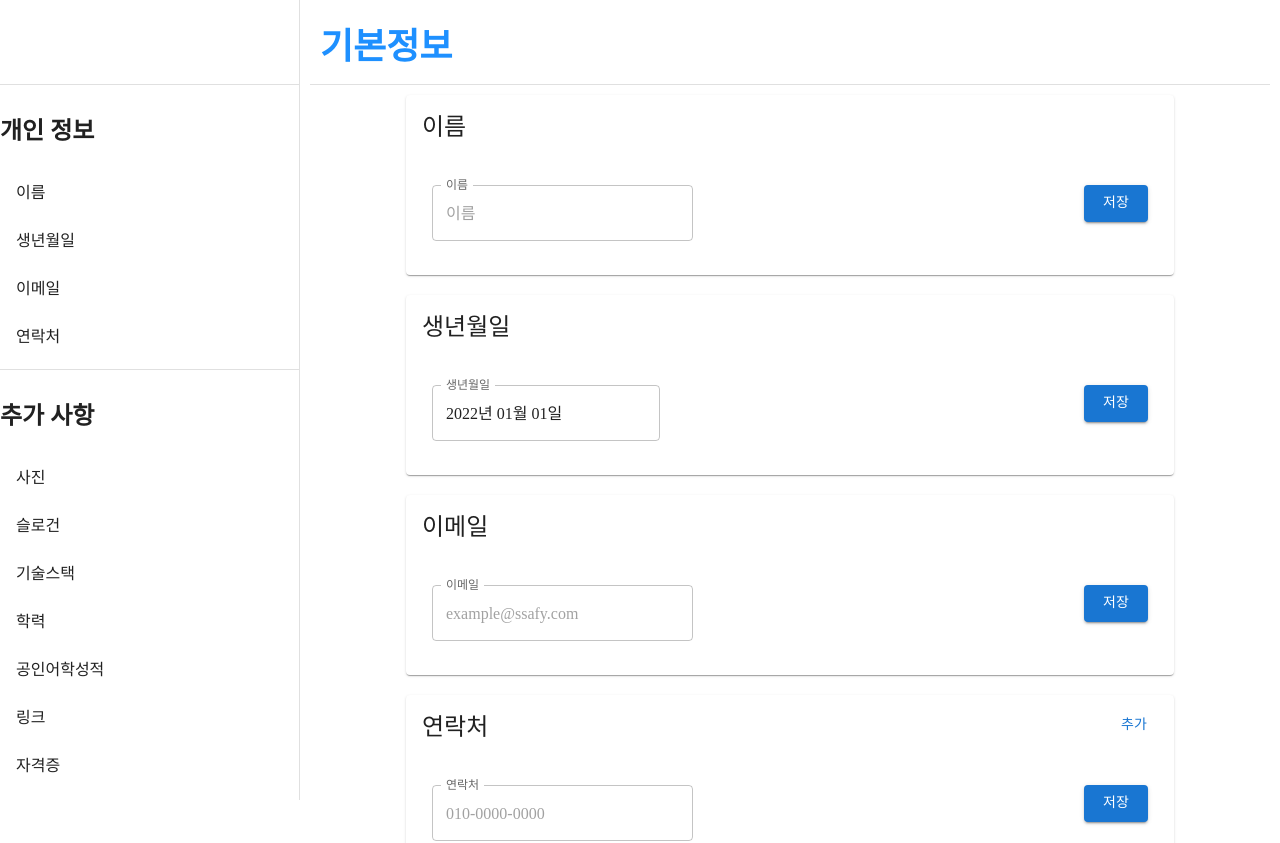
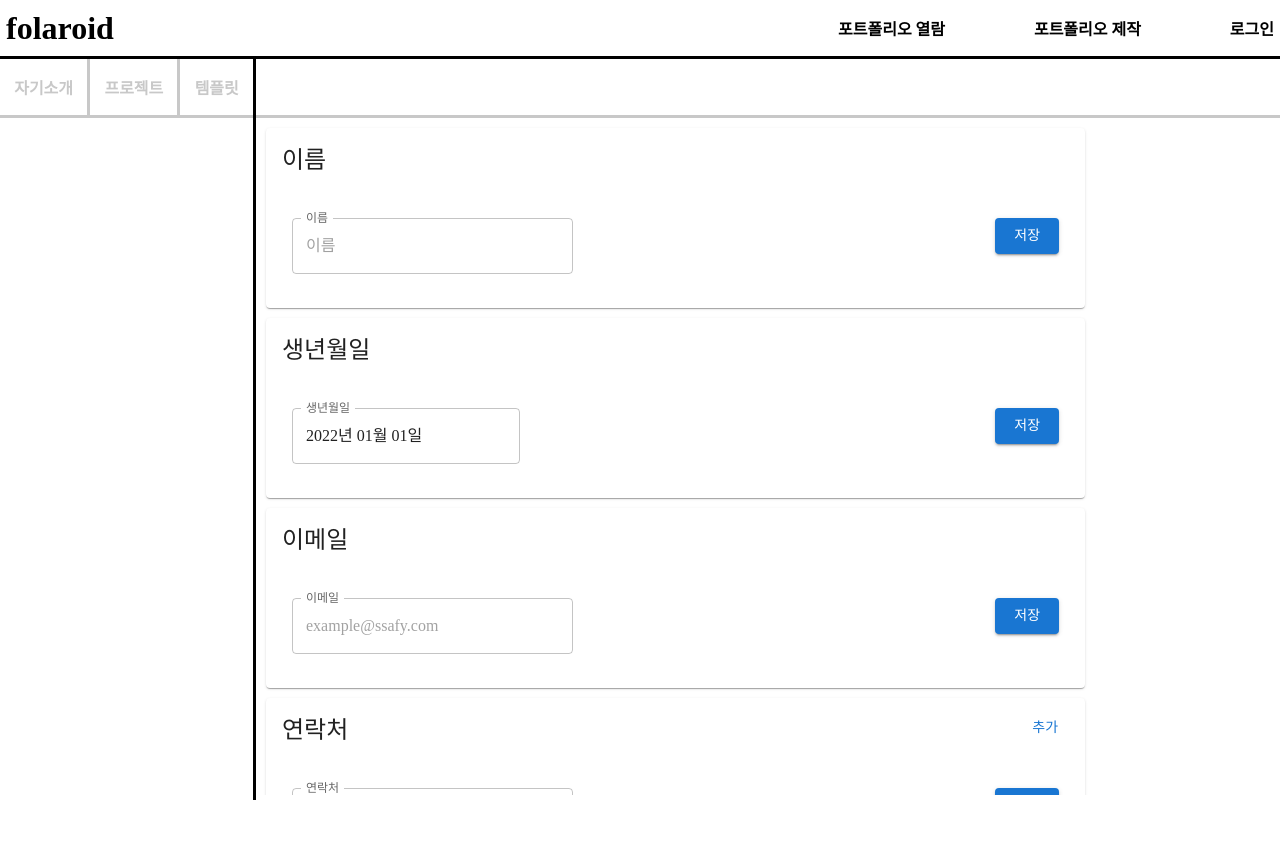
Before and after one commit to rlawlgns0321/Folaroid, a React (Create React App) app in the folder frontend/folaroid/: page /intro in a window 1280 px wide. Shown: the top 843 px of the page. After the commit the page ends 800 px from the top, so only its background shows below. Built offline with nearby package versions, Linux system fonts and the light colour scheme; no server answers; a web font is replaced by a local one; what redux-pender would draw is missing.

Commit message:
[FE] fix: 자기소개

```diff
--- a/frontend/folaroid/src/components/common/Contents.js
+++ b/frontend/folaroid/src/components/common/Contents.js
@@ -32,7 +32,7 @@ const Contents = ({ children }) => {
     return (
         <Wrap container direction="column">
             <Title>{title}</Title>
-            <Grid>{children}</Grid>
+            <Grid style={{maxHeight: '92%', overflow: "auto"}}>{children}</Grid>
         </Wrap>
     );
 };
--- a/frontend/folaroid/src/components/introduction/IntroSide.js
+++ b/frontend/folaroid/src/components/introduction/IntroSide.js
@@ -1,4 +1,10 @@
-import { Divider, List, ListItem, ListItemButton, ListItemText } from '@mui/material';
+import {
+    Divider,
+    List,
+    ListItem,
+    ListItemButton,
+    ListItemText,
+} from '@mui/material';
 import React from 'react';
 
 const IntroSide = () => {
@@ -6,20 +12,20 @@ const IntroSide = () => {
         <div>
             <List>
                 <h1>개인 정보</h1>
-                {['이름', '생년월일', '이메일', '연락처', '사진', '슬로건'].map(
-                    (text) => (
-                        <ListItem key={text} disablePadding>
-                            <ListItemButton>
-                                <ListItemText primary={text} />
-                            </ListItemButton>
-                        </ListItem>
-                    )
-                )}
+                {['이름', '생년월일', '이메일', '연락처'].map((text) => (
+                    <ListItem key={text} disablePadding>
+                        <ListItemButton>
+                            <ListItemText primary={text} />
+                        </ListItemButton>
+                    </ListItem>
+                ))}
             </List>
             <Divider />
             <List>
                 <h1>추가 사항</h1>
                 {[
+                    '사진',
+                    '슬로건',
                     '기술스택',
                     '학력',
                     '공인어학성적',
--- a/frontend/folaroid/src/components/introduction/Sidebar.js
+++ b/frontend/folaroid/src/components/introduction/Sidebar.js
@@ -20,7 +20,7 @@ function Sidebar(props) {
 
     const drawer = (
         <div>
-      <div style={{height: '84px'}}></div>
+            <div style={{ height: '84px' }}></div>
             <Divider />
             <List>
                 <h1>개인 정보</h1>
@@ -35,7 +35,19 @@ function Sidebar(props) {
             <Divider />
             <List>
                 <h1>추가 사항</h1>
-        {[ '사진', '슬로건', '기술스택', '학력', '공인어학성적', '링크', '자격증', '수상내역', '활동', '경력사항', '기타'].map((text) => (
+                {[
+                    '사진',
+                    '슬로건',
+                    '기술스택',
+                    '학력',
+                    '공인어학성적',
+                    '링크',
+                    '자격증',
+                    '수상내역',
+                    '활동',
+                    '경력사항',
+                    '기타',
+                ].map((text) => (
                     <ListItem key={text} disablePadding>
                         <ListItemButton>
                             <ListItemText primary={text} />
@@ -94,5 +106,4 @@ function Sidebar(props) {
     );
 }
 
-
 export default Sidebar;
--- a/frontend/folaroid/src/pages/BaseIntro.js
+++ b/frontend/folaroid/src/pages/BaseIntro.js
@@ -1,7 +1,16 @@
 import React from 'react';
 import '../components/introduction/base_introduction.css';
-import { Box } from '@mui/system';
-import Sidebar from '../components/introduction/Sidebar';
+import { Grid } from '@mui/material';
+import { css } from '@emotion/css';
+import { Route, Routes } from 'react-router-dom';
+import Header from '../components/common/Header';
+import SideBar from '../components/common/SideBar';
+import ProjectSide from '../components/project/ProjectSide';
+import TemplateSide from '../components/template/TemplateSide';
+import IntroSide from '../components/introduction/IntroSide';
+import Contents from '../components/common/Contents';
+
+// import Sidebar from '../components/introduction/Sidebar';
 import NameInput from '../components/introduction/NameInput';
 import BirthInput from '../components/introduction/BirthInput';
 import EmailInput from '../components/introduction/EmailInput';
@@ -12,26 +21,44 @@ import SchoolInput from '../components/introduction/SchoolInput';
 import SloganInput from '../components/introduction/SloganInput';
 import LanguageInput from '../components/introduction/LanguageInput';
 import LinkInput from '../components/introduction/LinkInput';
-import CertificateInput from '../components/introduction/CertificateInput'
-import AwardInput from '../components/introduction/AwardInput'
-
+import CertificateInput from '../components/introduction/CertificateInput';
+import AwardInput from '../components/introduction/AwardInput';
 function BaseIntro() {
     const title = '기본정보';
 
     return (
-    <Box style={{ display: 'flex', margin: '10px' }}>
-      <Sidebar></Sidebar>
-      <div
-        style={{
-          display: 'flex',
-          flexDirection: 'column',
-          alignItems: 'center',
-          width: '100%',
+        <div>
+            <Header />
+            <Grid
+                container
+                sx={{
+                    width: '100vw',
+                    height: '93vh',
+                    maxHeight: '93vh',
+                    borderTop: '3px solid black',
                 }}
+                direction="row"
             >
-        <div className="base-intro-header" style={{ width: '100%' }}>
-          {title}
-        </div>
+                <Grid
+                    className={css`
+                        width: 20vw;
+                        border-right: 3px solid black;
+                    `}
+                >
+                    <SideBar>
+                        <Routes>
+                            <Route path="template" element={<TemplateSide />} />
+                            <Route path="project" element={<ProjectSide />} />
+                            <Route path="intro" element={<IntroSide />} />
+                        </Routes>
+                    </SideBar>
+                </Grid>
+                <Grid
+                    className={css`
+                        width: 80vw;
+                    `}
+                >
+                    <Contents title={title}>
                       <NameInput></NameInput>
                       <BirthInput></BirthInput>
                       <EmailInput></EmailInput>
@@ -44,8 +71,10 @@ function BaseIntro() {
                       <LinkInput></LinkInput>
                       <CertificateInput></CertificateInput>
                       <AwardInput></AwardInput>
+                    </Contents>
+                </Grid>
+            </Grid>
         </div>
-    </Box>
     );
 }
 
--- a/frontend/folaroid/src/store.js
+++ b/frontend/folaroid/src/store.js
@@ -1,7 +1,7 @@
 import { createStore, applyMiddleware, compose } from 'redux';
 import penderMiddleware from 'redux-pender';
 
-import reducers from 'modules';
+import reducers from './modules';
 
 const composeEnhancers = window.__REDUX_DEVTOOLS_EXTENSION_COMPOSE__ || compose;
 
```
Also changed, not shown: frontend/folaroid/src/components/introduction/ImageInput.js (+9 -6 lines). Lines whose indentation alone changed are shown as unchanged.
